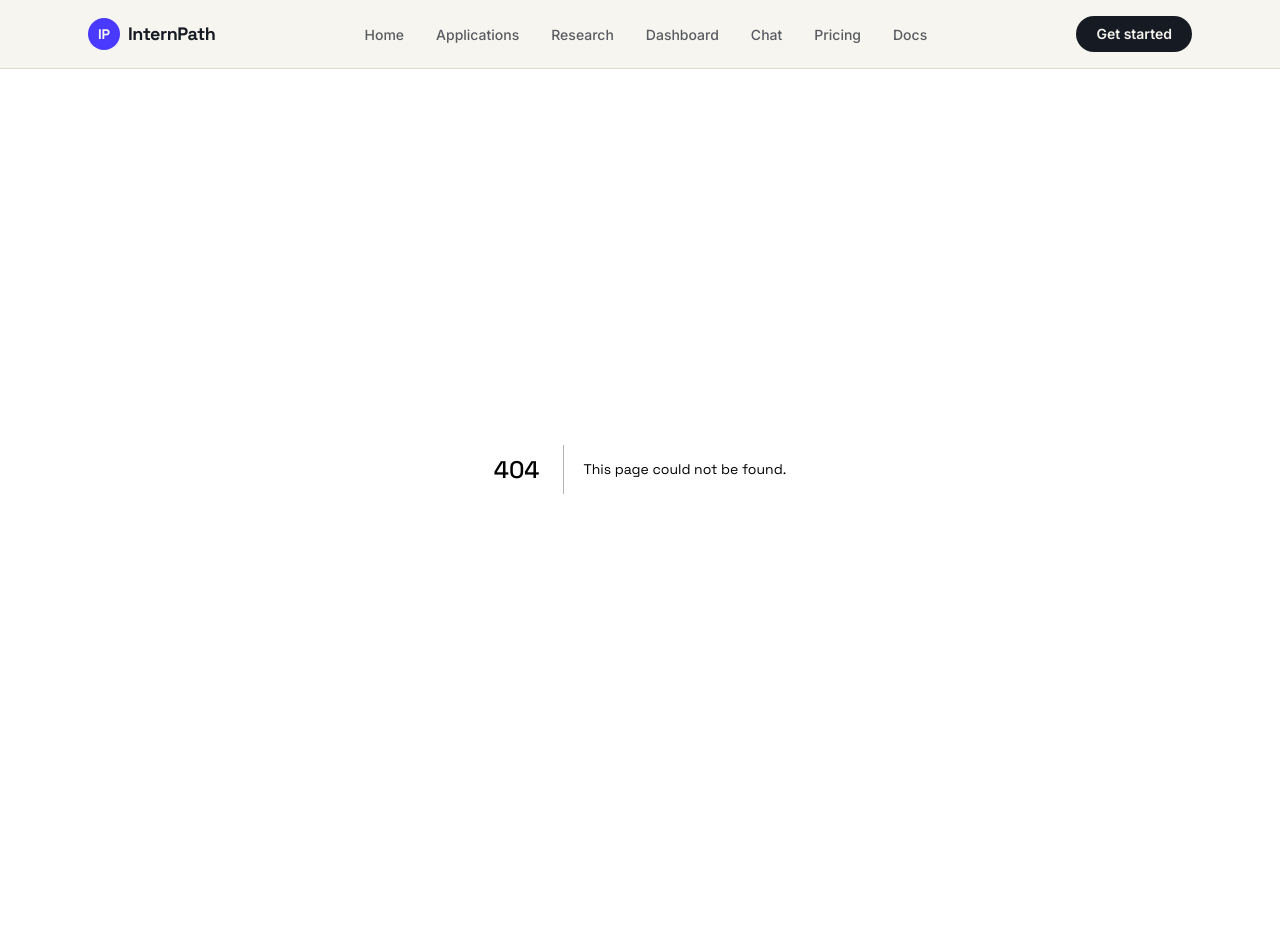
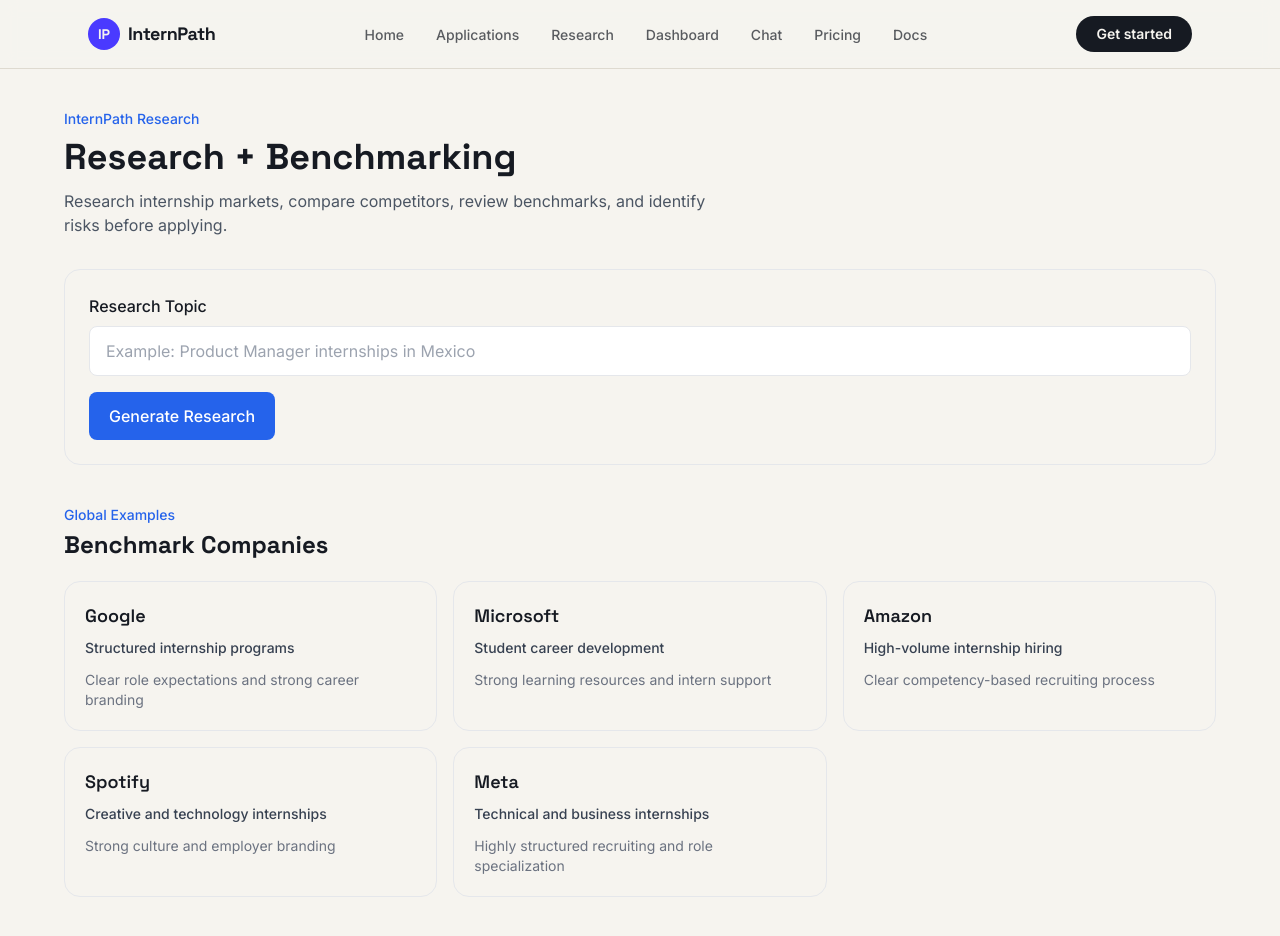
Before and after one commit to JorgeCameras/internpath, a Next.js app: page /research in a window 1280 px wide. Before the commit this address had no page. Before the commit the page ends 869 px from the top, so only its background shows below. Built offline with nearby package versions, Linux system fonts and the light colour scheme.

Commit message:
Add global benchmark examples

```diff
--- /dev/null
+++ b/app/research/page.tsx
@@ -0,0 +1,96 @@
+export default function ResearchPage() {
+const benchmarks = [
+{
+company: "Google",
+focus: "Structured internship programs",
+takeaway: "Clear role expectations and strong career branding",
+},
+{
+company: "Microsoft",
+focus: "Student career development",
+takeaway: "Strong learning resources and intern support",
+},
+{
+company: "Amazon",
+focus: "High-volume internship hiring",
+takeaway: "Clear competency-based recruiting process",
+},
+{
+company: "Spotify",
+focus: "Creative and technology internships",
+takeaway: "Strong culture and employer branding",
+},
+{
+company: "Meta",
+focus: "Technical and business internships",
+takeaway: "Highly structured recruiting and role specialization",
+},
+];
+
+return (
+<main className="min-h-screen px-6 py-10">
+<div className="mx-auto max-w-6xl">
+<p className="text-sm font-medium text-blue-600">
+InternPath Research
+</p>
+
+<h1 className="mt-2 text-4xl font-bold">
+Research + Benchmarking
+</h1>
+
+<p className="mt-3 max-w-2xl text-gray-600">
+Research internship markets, compare competitors, review benchmarks,
+and identify risks before applying.
+</p>
+
+<div className="mt-8 rounded-2xl border p-6">
+<label className="mb-2 block font-medium">
+Research Topic
+</label>
+
+<input
+type="text"
+placeholder="Example: Product Manager internships in Mexico"
+className="w-full rounded-lg border px-4 py-3"
+/>
+
+<button className="mt-4 rounded-lg bg-blue-600 px-5 py-3 font-medium text-white">
+Generate Research
+</button>
+</div>
+
+<section className="mt-10">
+<div>
+<p className="text-sm font-medium text-blue-600">
+Global Examples
+</p>
+<h2 className="mt-1 text-2xl font-bold">
+Benchmark Companies
+</h2>
+</div>
+
+<div className="mt-5 grid gap-4 md:grid-cols-2 lg:grid-cols-3">
+{benchmarks.map((benchmark) => (
+<div
+key={benchmark.company}
+className="rounded-2xl border p-5"
+>
+<h3 className="text-lg font-semibold">
+{benchmark.company}
+</h3>
+
+<p className="mt-2 text-sm font-medium text-gray-700">
+{benchmark.focus}
+</p>
+
+<p className="mt-3 text-sm text-gray-500">
+{benchmark.takeaway}
+</p>
+</div>
+))}
+</div>
+</section>
+</div>
+</main>
+);
+}
```
